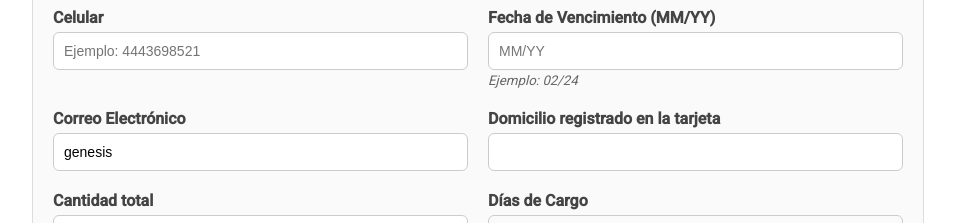
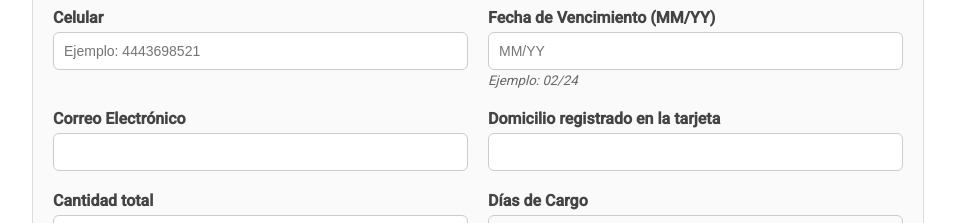
Before and after one commit to Chuyini/DomiciliarCliente, an Angular app: page / in a window 1280 px wide. Shown: the part 780-1003 px from the top of the page, without its empty margins (162-1117 px from the left). Built offline with nearby package versions, Linux system fonts and the light colour scheme.

Commit message:
quit genesis

```diff
--- a/src/app/components/form/form.component.ts
+++ b/src/app/components/form/form.component.ts
@@ -23,7 +23,7 @@ export class FormComponent {
 
   telPerson: any = "";
 
-  emailPerson: any = "genesis ";
+  emailPerson: any = "";
 
   //*****************************ARCHIVS**********************************
   bankFileName: string = '';
```
